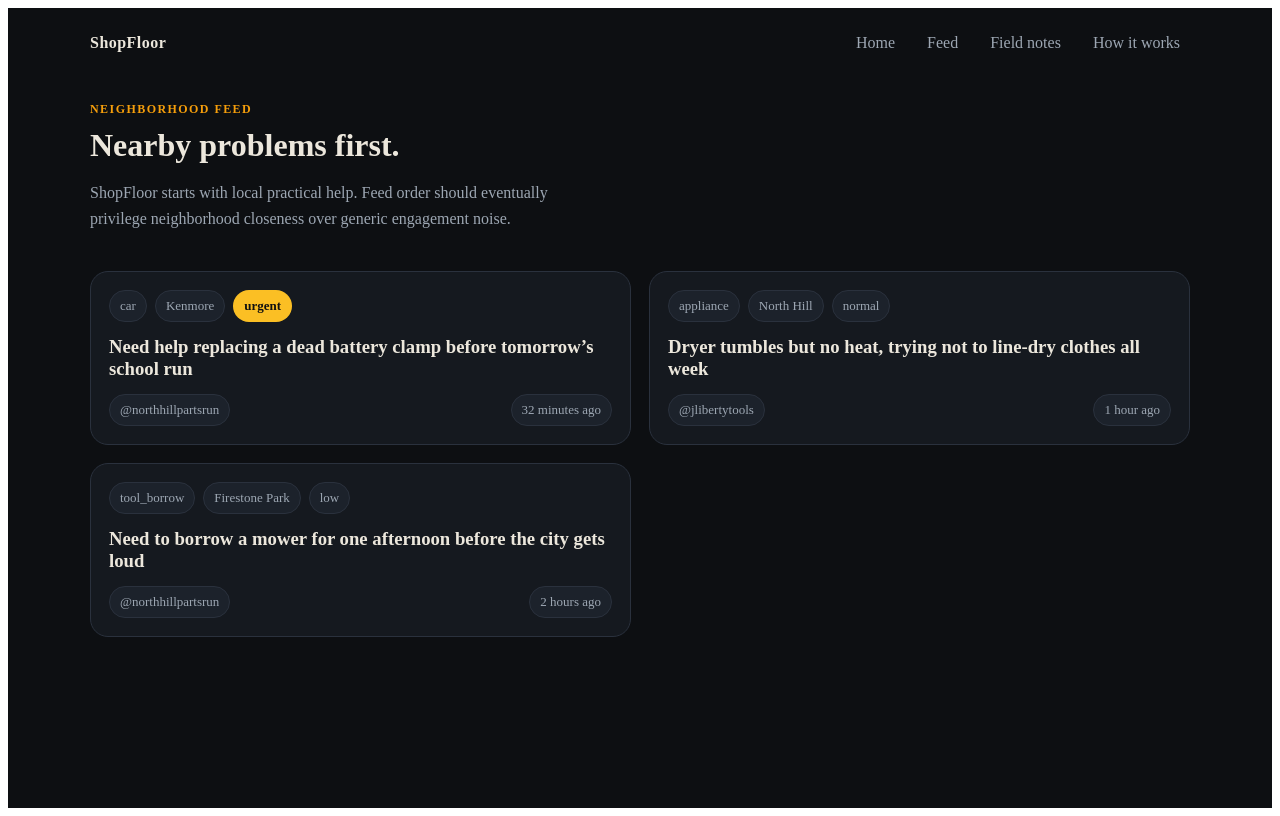
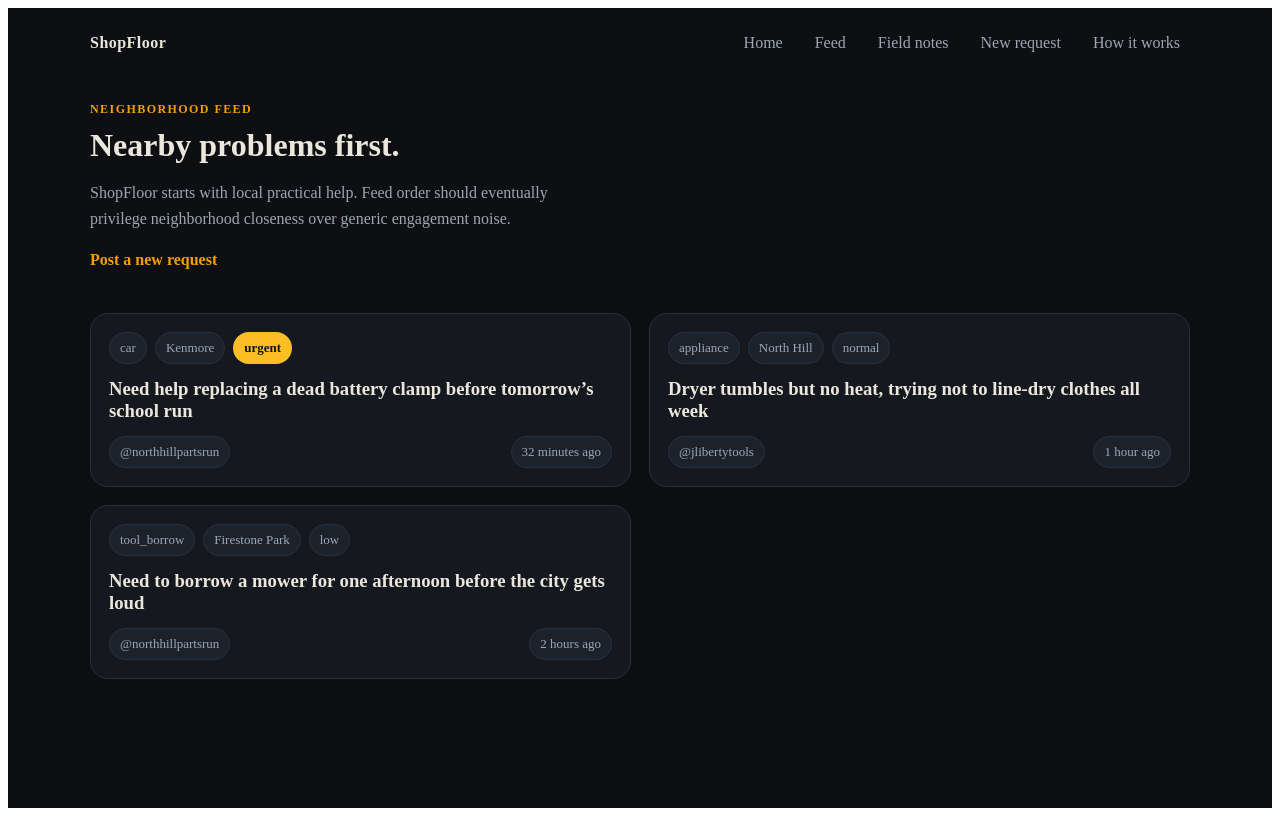
Before and after one commit to kn8-codes/shopfloor, a SvelteKit app in the folder app/: page /feed in a window 1280 px wide. Built offline with nearby package versions, Linux system fonts and the light colour scheme.

Commit message:
Add ShopFloor new request prototype flow

```diff
--- a/app/src/lib/components/AppShell.svelte
+++ b/app/src/lib/components/AppShell.svelte
@@ -4,6 +4,7 @@
     { href: '/', label: 'Home' },
     { href: '/feed', label: 'Feed' },
     { href: '/field-notes', label: 'Field notes' },
+    { href: '/new-request', label: 'New request' },
     { href: '/how-it-works', label: 'How it works' }
   ];
 </script>
--- a/app/src/routes/feed/+page.svelte
+++ b/app/src/routes/feed/+page.svelte
@@ -13,6 +13,7 @@
       <div class="eyebrow">Neighborhood feed</div>
       <h1>Nearby problems first.</h1>
       <p>ShopFloor starts with local practical help. Feed order should eventually privilege neighborhood closeness over generic engagement noise.</p>
+      <p><a class='inline-link' href='/new-request'>Post a new request</a></p>
     </div>
   </div>
 
@@ -26,5 +27,6 @@
 <style>
   .page{max-width:1100px;margin:0 auto;padding:24px}.header{display:flex;justify-content:space-between;gap:20px;align-items:flex-start;margin-bottom:24px}
   .eyebrow{color:#f59e0b;text-transform:uppercase;letter-spacing:.12em;font-size:12px;font-weight:700}h1{margin:10px 0 12px}.grid{display:grid;grid-template-columns:repeat(2,1fr);gap:18px}p{color:#9da7b3;max-width:60ch;line-height:1.6}
+  .inline-link{color:#f59e0b;text-decoration:none;font-weight:700}
   @media (max-width:900px){.grid{grid-template-columns:1fr}.header{flex-direction:column}}
 </style>
```
